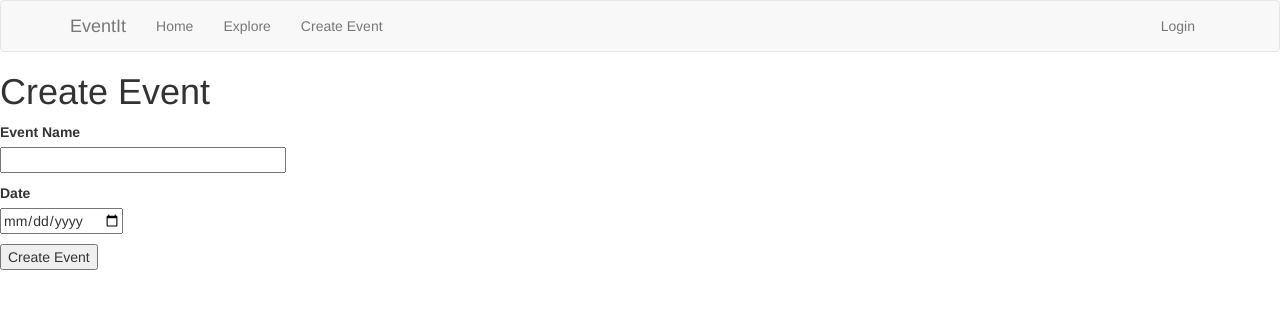
After one commit to samirsepahi/EventIt, a Flask app: page /create_event in a window 1280 px wide. The commit adds this page. Shown: the top 309 px of the page. Run offline with Flask 3, Linux system fonts and the light colour scheme; some libraries are stand-ins or nearby versions.

Commit message:
Create Event

```diff
--- a/app/forms.py
+++ b/app/forms.py
@@ -1,5 +1,6 @@
 from flask_wtf import FlaskForm
-from wtforms import StringField, PasswordField, BooleanField, SubmitField, TextAreaField
+from wtforms import StringField, PasswordField, BooleanField, SubmitField, TextAreaField, DateField
+from wtforms.fields import DateField
 from wtforms.validators import ValidationError, DataRequired, Email, EqualTo, Length
 from app.models import User
 
@@ -14,6 +15,11 @@ class LoginForm(FlaskForm):
     password = PasswordField('Password', validators=[DataRequired()])
     remember_me = BooleanField('Remember Me')
     submit = SubmitField('Sign In')
+
+class EventForm(FlaskForm):
+    eventName = StringField('Event Name', validators=[DataRequired()])
+    eventDate = DateField('Date', validators=[DataRequired()], id='datepick')
+    submit = SubmitField('Create Event')
 
 class RegistrationForm(FlaskForm):
     username = StringField('Username', validators=[DataRequired()])
--- a/app/routes.py
+++ b/app/routes.py
@@ -1,6 +1,6 @@
 from flask import render_template, flash, redirect, url_for, request
 from app import app, db
-from app.forms import LoginForm, SnowmanForm, RegistrationForm, EditProfileForm, EmptyForm, PostForm
+from app.forms import LoginForm, SnowmanForm, RegistrationForm, EditProfileForm, EmptyForm, PostForm, EventForm
 from flask_login import current_user, login_user, logout_user, login_required
 from app.models import User, Post
 from werkzeug.urls import url_parse
@@ -37,6 +37,15 @@ def explore():
         if posts.has_prev else None
     return render_template("index.html", title='Explore', posts=posts.items,
                           next_url=next_url, prev_url=prev_url)
+@app.route('/create_event')
+def create_event():
+    form = EventForm()
+    if form.validate_on_submit():
+        event_name = User.query.filter_by(eventName=form.eventName.data, eventDate=form.eventDate.data)
+        if event_name is None:
+            flash('Invalid event name')
+            return redirect(url_for('create_event'), methods=['GET', 'POST'])
+    return render_template('create_event.html', title='Create Event', form=form)
 @app.route('/songs')
 def songs():
     user = {'username': 'Samuel'}
--- a/app/templates/base.html
+++ b/app/templates/base.html
@@ -20,6 +20,7 @@
                 <ul class="nav navbar-nav">
                     <li><a href="{{ url_for('index') }}">Home</a></li>
                     <li><a href="{{ url_for('explore') }}">Explore</a></li>
+                    <li><a href="{{ url_for('create_event') }}">Create Event</a></li>
                 </ul>
                 <ul class="nav navbar-nav navbar-right">
                     {% if current_user.is_anonymous %}
--- /dev/null
+++ b/app/templates/create_event.html
@@ -0,0 +1,23 @@
+{% extends "base.html" %}
+
+{% block content %}
+    <h1>Create Event</h1>
+    <form action="" method="post" novalidate>
+        {{ form.hidden_tag() }}
+        <p>
+            {{ form.eventName.label }}<br>
+            {{ form.eventName(size=32) }}<br>
+            {% for error in form.eventName.errors %}
+            <span style="color: red;">[{{ error }}]</span>
+            {% endfor %}
+        </p>
+        <p>
+            {{ form.eventDate.label }}<br>
+            {{ form.eventDate(size=32) }}<br>
+            {% for error in form.eventDate.errors %}
+            <span style="color: red;">[{{ error }}]</span>
+            {% endfor %}
+        </p>
+        <p>{{ form.submit() }}</p>
+    </form>
+{% endblock %}
```
Also changed, not shown: app.db, 5 other files.
